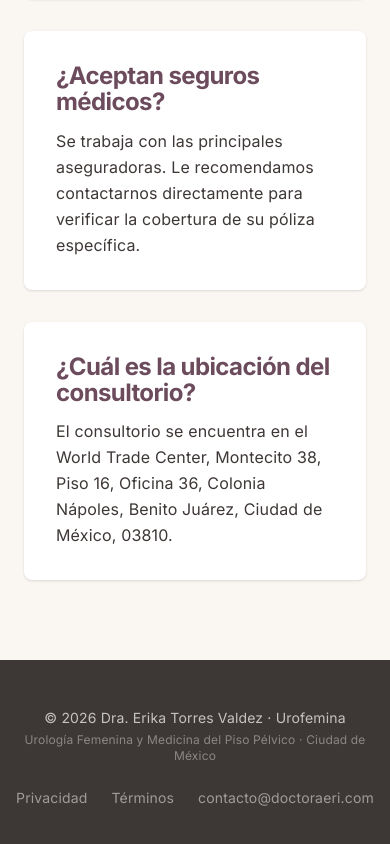
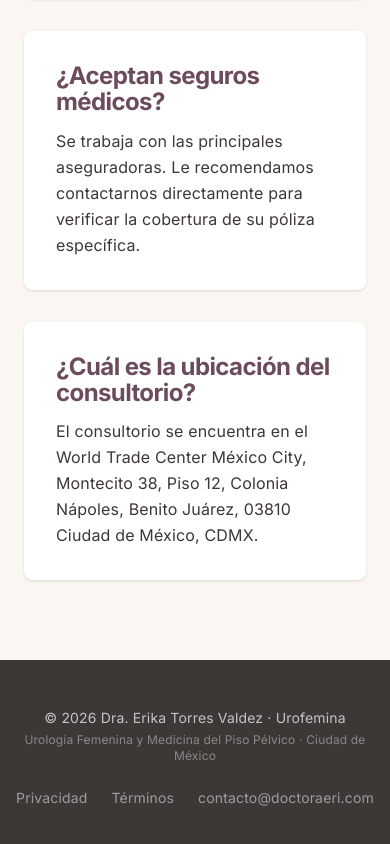
Before and after one commit to qwertyBB12/DoctoraEri, a Next.js app: page /es/preguntas-frecuentes in a window 390 px wide. Shown: the part 1730-2574 px from the top of the page. Built offline with nearby package versions, Linux system fonts and the light colour scheme.

Commit message:
Update contact info: correct address (Piso 12) and phone (55 6465 5364)

```diff
--- a/src/app/es/contacto/page.tsx
+++ b/src/app/es/contacto/page.tsx
@@ -26,10 +26,10 @@ export default function ContactPage() {
                   <div>
                     <h4 className="font-semibold text-borgonia mb-2">Ubicación</h4>
                     <p className="text-sm">
-                      World Trade Center<br />
-                      Montecito 38, Piso 16, Oficina 36<br />
+                      World Trade Center México City<br />
+                      Montecito 38, Piso 12<br />
                       Nápoles, Benito Juárez<br />
-                      Ciudad de México, 03810
+                      03810 Ciudad de México, CDMX
                     </p>
                   </div>
                   <div>
@@ -42,8 +42,8 @@ export default function ContactPage() {
                   <div>
                     <h4 className="font-semibold text-borgonia mb-2">Contacto</h4>
                     <p className="text-sm">
-                      Teléfono: +52 55 1234 5678<br />
-                      WhatsApp: +52 55 1234 5678<br />
+                      Teléfono: 55 6465 5364<br />
+                      WhatsApp: 55 6465 5364<br />
                       Email: contacto@doctoraeri.com
                     </p>
                   </div>
--- a/src/app/es/preguntas-frecuentes/page.tsx
+++ b/src/app/es/preguntas-frecuentes/page.tsx
@@ -29,7 +29,7 @@ const faqs = [
   },
   {
     question: '¿Cuál es la ubicación del consultorio?',
-    answer: 'El consultorio se encuentra en el World Trade Center, Montecito 38, Piso 16, Oficina 36, Colonia Nápoles, Benito Juárez, Ciudad de México, 03810.',
+    answer: 'El consultorio se encuentra en el World Trade Center México City, Montecito 38, Piso 12, Colonia Nápoles, Benito Juárez, 03810 Ciudad de México, CDMX.',
   },
 ]
 
--- a/src/components/sections/Hero.tsx
+++ b/src/components/sections/Hero.tsx
@@ -55,7 +55,7 @@ export default function Hero() {
             <div className="flex items-start gap-4">
               <div className="w-1 h-6 bg-oro mt-1.5 shrink-0" />
               <p className="text-lg text-grafito leading-relaxed">
-                <strong className="font-semibold text-borgonia">Urofemina</strong> · World Trade Center, Ciudad de México
+                <strong className="font-semibold text-borgonia">Urofemina</strong> · World Trade Center, CDMX
               </p>
             </div>
           </div>
```
